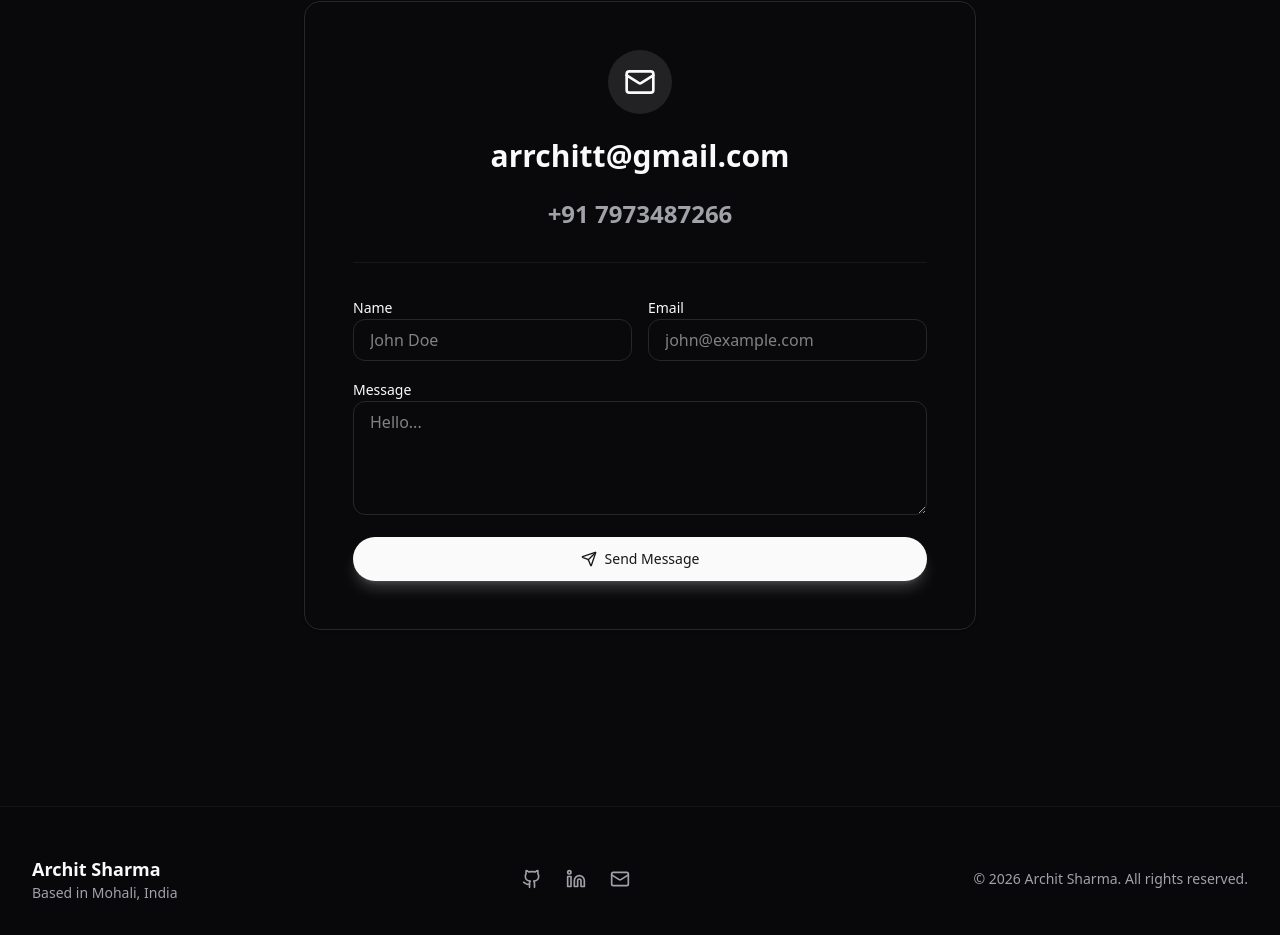
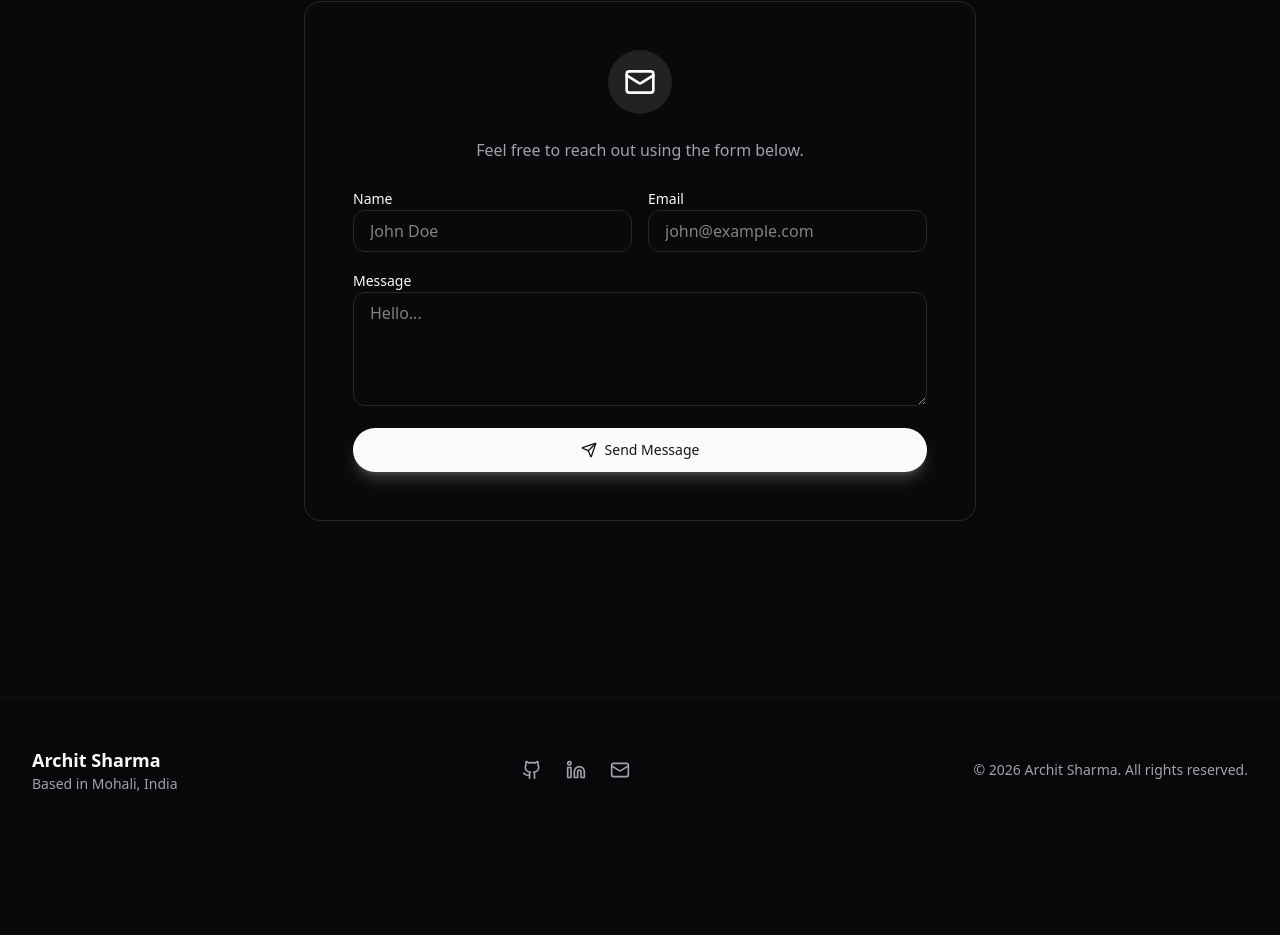
Before and after one commit to archie220003-dev/Portfolio, a Next.js app: page / in a window 1280 px wide. Shown: the part 3671-4606 px from the top of the page. After the commit the page ends 4513 px from the top, so only its background shows below. Built offline with nearby package versions, Linux system fonts and the light colour scheme.

Commit message:
Update portfolio content

```diff
--- a/src/components/about.tsx
+++ b/src/components/about.tsx
@@ -4,23 +4,38 @@ import { motion } from "framer-motion";
 import { ABOUT } from "@/lib/data";
 import { User, MapPin, Mail, Terminal, Phone } from "lucide-react";
 
+const containerVariants = {
+    hidden: { opacity: 0 },
+    show: {
+        opacity: 1,
+        transition: {
+            staggerChildren: 0.2,
+        },
+    },
+};
+
+const itemVariants = {
+    hidden: { opacity: 0, y: 30 },
+    show: { opacity: 1, y: 0, transition: { duration: 0.6, ease: "easeOut" as const } },
+};
+
 export function About() {
     return (
         <section id="about" className="py-24 container-width">
             <motion.div
-                initial={{ opacity: 0, y: 20 }}
-                whileInView={{ opacity: 1, y: 0 }}
-                viewport={{ once: true }}
-                transition={{ duration: 0.6 }}
+                variants={containerVariants}
+                initial="hidden"
+                whileInView="show"
+                viewport={{ once: true, margin: "-100px" }}
                 className="space-y-12"
             >
-                <div className="text-center space-y-4">
+                <motion.div variants={itemVariants} className="text-center space-y-4">
                     <h2 className="text-3xl md:text-4xl font-bold">About Me</h2>
                     <div className="w-20 h-1 bg-primary mx-auto rounded-full" />
-                </div>
+                </motion.div>
 
                 <div className="grid md:grid-cols-2 gap-12 items-center">
-                    <div className="relative group">
+                    <motion.div variants={itemVariants} className="relative group">
                         <div className="absolute inset-0 bg-gradient-to-r from-purple-500 to-blue-500 rounded-2xl blur-2xl opacity-20 group-hover:opacity-30 transition-opacity duration-500" />
                         <div className="relative p-8 rounded-2xl border border-border/50 bg-background/50 backdrop-blur-sm shadow-xl space-y-6">
                             <p className="text-lg leading-relaxed text-muted-foreground">
@@ -45,9 +60,9 @@ export function About() {
                                 </div>
                             </div>
                         </div>
-                    </div>
+                    </motion.div>
 
-                    <div className="space-y-6">
+                    <motion.div variants={itemVariants} className="space-y-6">
                         <div className="p-6 rounded-xl border border-border bg-card hover:bg-accent/50 transition-colors">
                             <div className="flex items-center gap-4 mb-2">
                                 <Terminal className="w-6 h-6 text-blue-500" />
@@ -62,7 +77,7 @@ export function About() {
                             </div>
                             <p className="text-muted-foreground">Proficient in server health checks, network configurations, and cloud infrastructure management.</p>
                         </div>
-                    </div>
+                    </motion.div>
                 </div>
             </motion.div>
         </section>
--- a/src/components/contact.tsx
+++ b/src/components/contact.tsx
@@ -34,33 +34,32 @@ export function Contact() {
                 </motion.div>
 
                 <motion.div
-                    initial={{ opacity: 0, y: 20 }}
-                    whileInView={{ opacity: 1, y: 0 }}
+                    initial="hidden"
+                    whileInView="show"
                     viewport={{ once: true }}
-                    transition={{ delay: 0.2 }}
+                    variants={{
+                        hidden: { opacity: 0, y: 20 },
+                        show: {
+                            opacity: 1,
+                            y: 0,
+                            transition: {
+                                staggerChildren: 0.1,
+                                delayChildren: 0.2
+                            }
+                        }
+                    }}
                     className="bg-card border border-border rounded-2xl p-8 md:p-12 shadow-sm"
                 >
                     <div className="flex flex-col items-center gap-6">
-                        <div className="p-4 bg-primary/10 rounded-full text-primary">
+                        <motion.div variants={{ hidden: { opacity: 0, scale: 0.8 }, show: { opacity: 1, scale: 1 } }} className="p-4 bg-primary/10 rounded-full text-primary">
                             <Mail className="w-8 h-8" />
-                        </div>
+                        </motion.div>
 
-                        <a
-                            href={`mailto:${ABOUT.email}`}
-                            className="text-2xl md:text-3xl font-bold hover:text-primary transition-colors"
-                        >
-                            {ABOUT.email}
-                        </a>
-                        <a
-                            href={`tel:${ABOUT.phone}`}
-                            className="text-xl md:text-2xl font-bold hover:text-primary transition-colors text-muted-foreground hover:text-foreground"
-                        >
-                            {ABOUT.phone}
-                        </a>
+                        <motion.p variants={{ hidden: { opacity: 0, y: 10 }, show: { opacity: 1, y: 0 } }} className="text-muted-foreground text-center max-w-md">
+                            Feel free to reach out using the form below.
+                        </motion.p>
 
-                        <div className="w-full h-px bg-border/50 my-2" />
-
-                        <form className="w-full space-y-4 text-left" onSubmit={handleSendMessage}>
+                        <motion.form variants={{ hidden: { opacity: 0, y: 10 }, show: { opacity: 1, y: 0 } }} className="w-full space-y-4 text-left" onSubmit={handleSendMessage}>
                             <div className="grid md:grid-cols-2 gap-4">
                                 <div className="space-y-2">
                                     <label htmlFor="name" className="text-sm font-medium">Name</label>
@@ -103,7 +102,7 @@ export function Contact() {
                                 <Send className="w-4 h-4 mr-2" />
                                 Send Message
                             </Button>
-                        </form>
+                        </motion.form>
                     </div>
                 </motion.div>
             </div>
--- /dev/null
+++ b/src/lib/animations.ts
@@ -0,0 +1,69 @@
+export const transitions = {
+    smooth: {
+        type: "spring",
+        stiffness: 100,
+        damping: 20,
+        mass: 1,
+    },
+    elastic: {
+        type: "spring",
+        stiffness: 400,
+        damping: 25,
+    },
+    slow: {
+        duration: 0.8,
+        ease: [0.25, 0.1, 0.25, 1.0], // Cubic bezier for "Apple-like" smoothness
+    },
+};
+
+export const variants = {
+    fadeInUp: {
+        hidden: { opacity: 0, y: 20 },
+        show: {
+            opacity: 1,
+            y: 0,
+            transition: transitions.smooth,
+        },
+    },
+    fadeInLeft: {
+        hidden: { opacity: 0, x: -20 },
+        show: {
+            opacity: 1,
+            x: 0,
+            transition: transitions.smooth,
+        },
+    },
+    fadeInRight: {
+        hidden: { opacity: 0, x: 20 },
+        show: {
+            opacity: 1,
+            x: 0,
+            transition: transitions.smooth,
+        },
+    },
+    staggerContainer: {
+        hidden: { opacity: 0 },
+        show: {
+            opacity: 1,
+            transition: {
+                staggerChildren: 0.1,
+                delayChildren: 0.1,
+            },
+        },
+    },
+    scaleOnHover: {
+        scale: 1.05,
+        transition: transitions.smooth,
+    },
+};
+
+export const floatAnimation = {
+    animate: {
+        y: [0, -20, 0],
+        transition: {
+            duration: 6,
+            repeat: Infinity,
+            ease: "easeInOut",
+        },
+    },
+};
```
Also changed, not shown: 1 other file (tests, documents, lock files or other folders).
